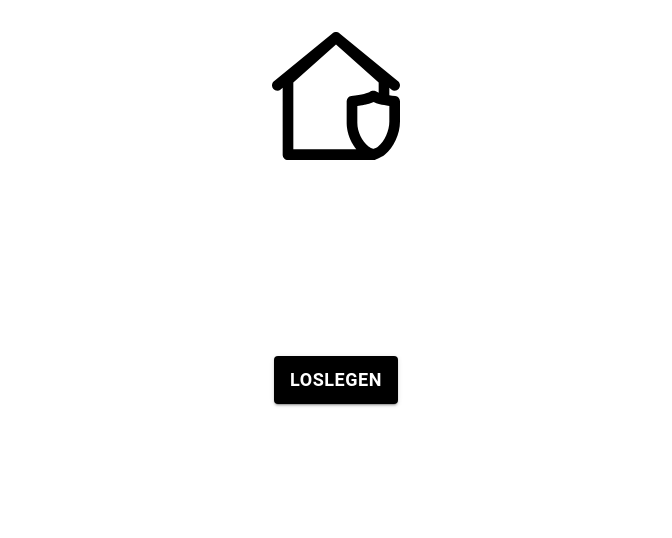
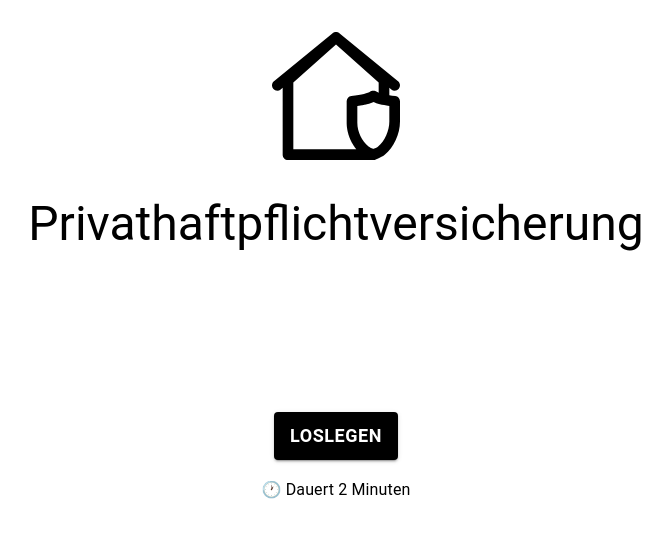
Before and after one commit to RowenaRavenclawWithExtraClaws/for-real, a React (Create React App) app: page / in a window 1280 px wide. Shown: the top 538 px of the page, without its empty margins (304-976 px from the left). Built offline with nearby package versions, Linux system fonts and the light colour scheme.

Commit message:
implement custom text component

```diff
--- a/src/components/common/CustomText.tsx
+++ b/src/components/common/CustomText.tsx
@@ -1,5 +1,13 @@
-const CustomText = () => {
-  return <div></div>;
+import { Typography } from "@mui/material";
+import { TextProps } from "../../types";
+import styles from "../../assets/styles/common/text.module.css";
+
+const CustomText = (props: TextProps) => {
+  return (
+    <Typography className={styles.customText} variant={props.variant}>
+      {props.text}
+    </Typography>
+  );
 };
 
 export default CustomText;
```
